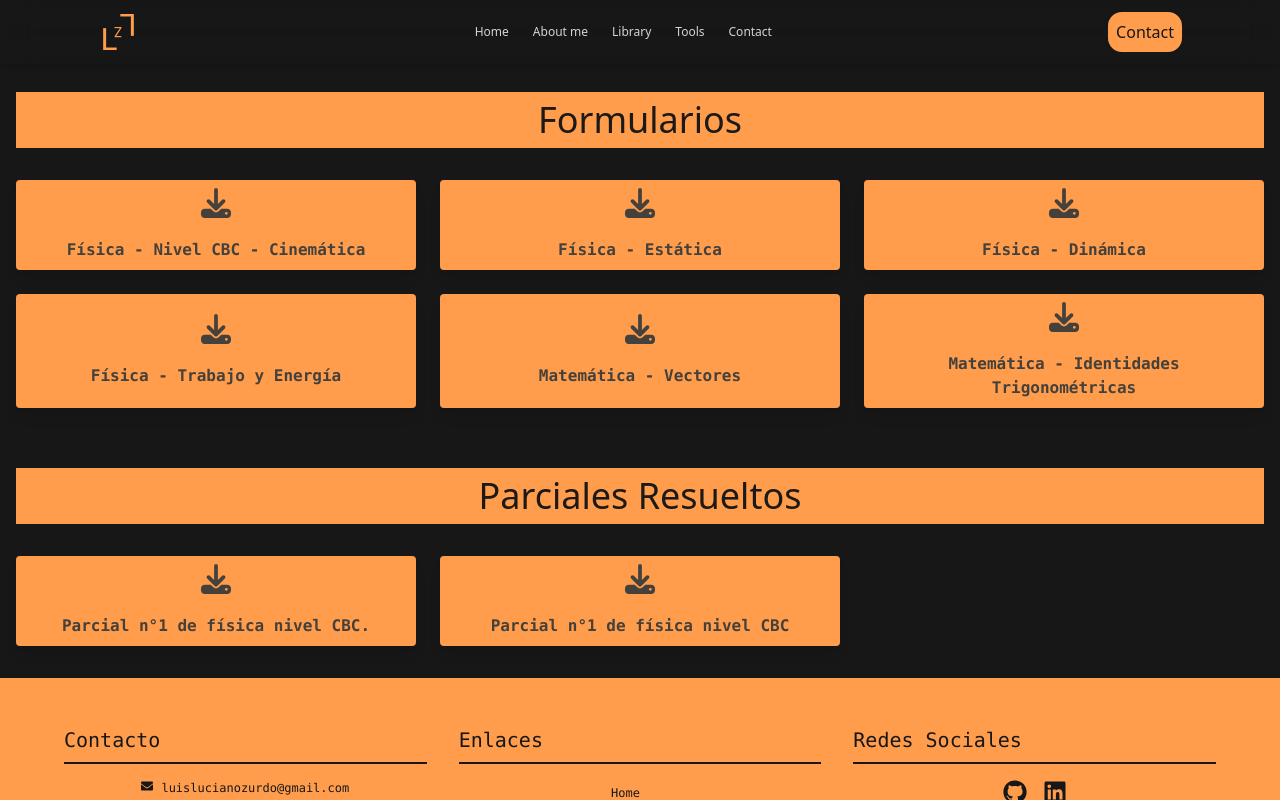
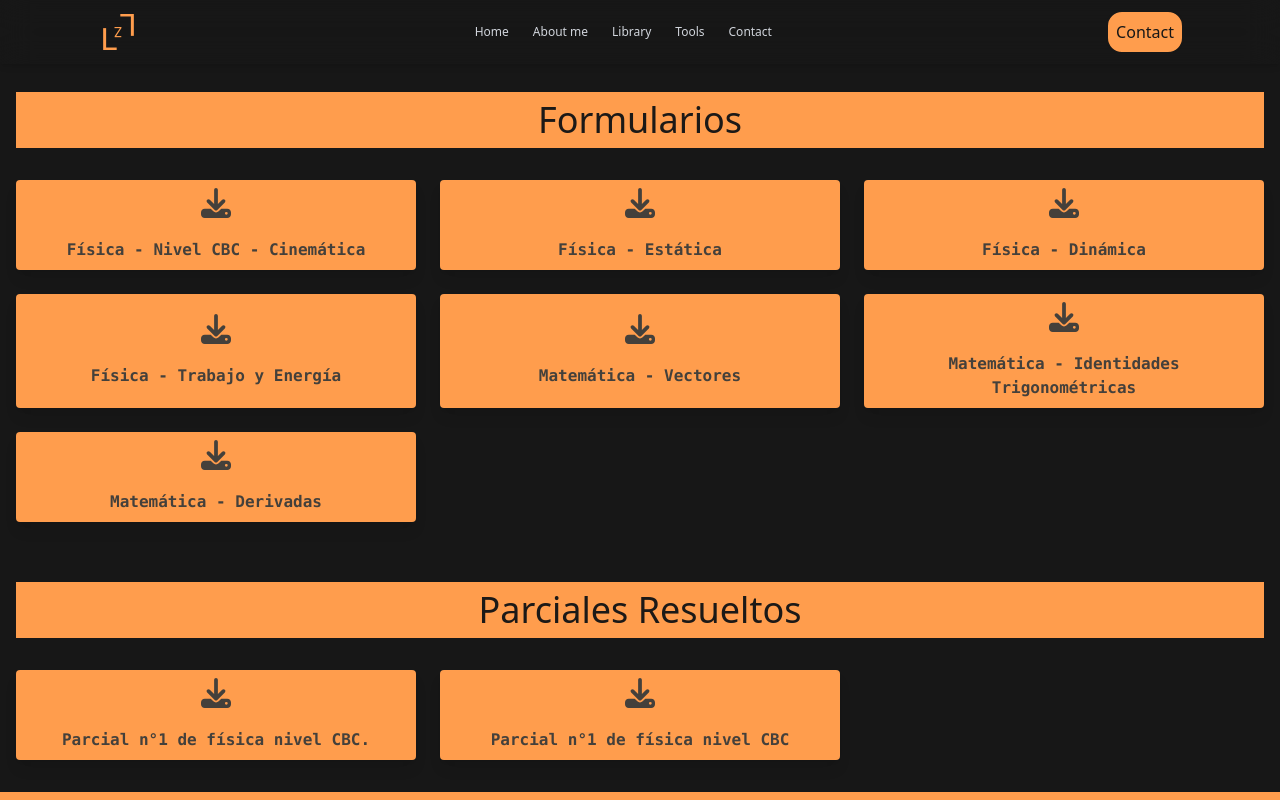
Before and after one commit to luislucianozurdogmailcom/pagina-personal, a React (Vite) app: page /library in a window 1280 px wide. Built offline with nearby package versions, Linux system fonts and the light colour scheme.

Commit message:
agregamos calculadora

```diff
--- a/src/pages/Labrary.jsx
+++ b/src/pages/Labrary.jsx
@@ -74,6 +74,12 @@ const PDFs_formularios = [
         title: "Matemática - Identidades Trigonométricas",
         fileName: "Matemática - Identidades Trigonométricas",
         fileUrl: "/Formularios/Formulario_IdentidadesTrigonometricas.pdf",
+    },
+    {
+        id: 7,
+        title: "Matemática - Derivadas",
+        fileName: "Matemática - Derivadas",
+        fileUrl: "/Formularios/Formulario_Derivadas.pdf",
     }
 ];
 
```
Also changed, not shown: 1 other file (tests, documents, lock files or other folders).
